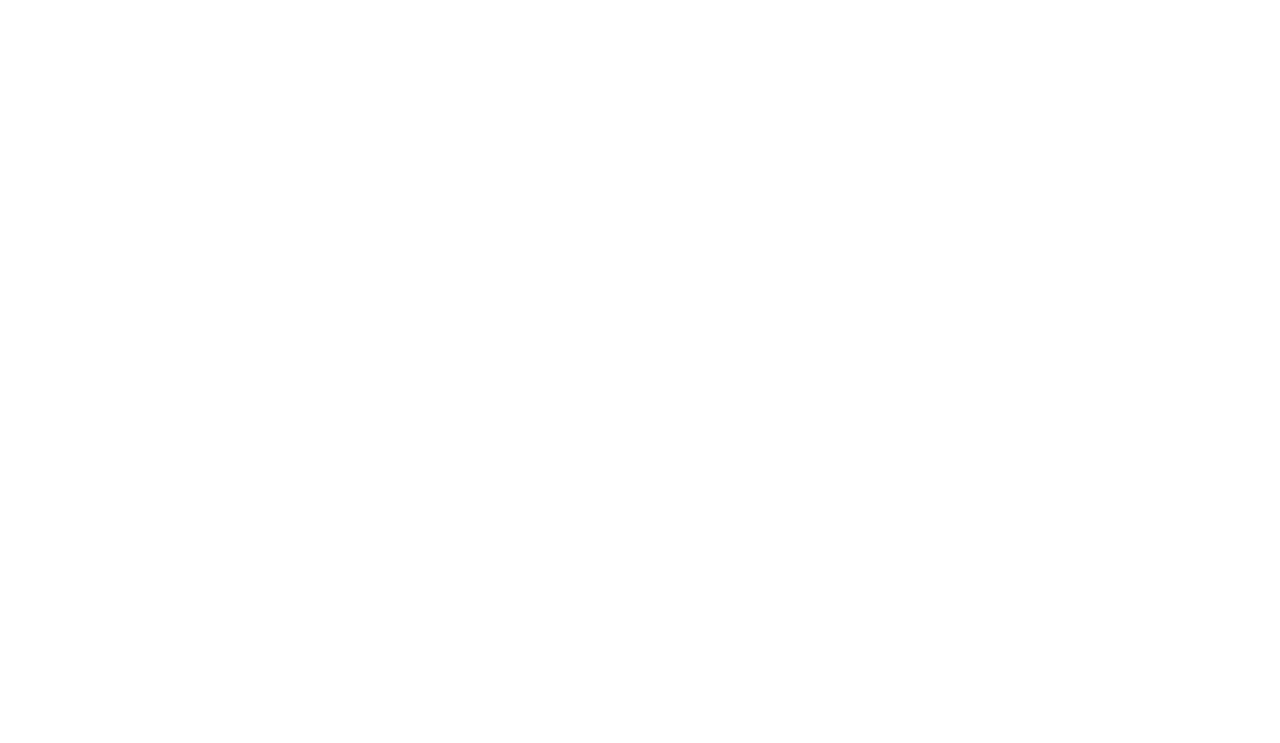
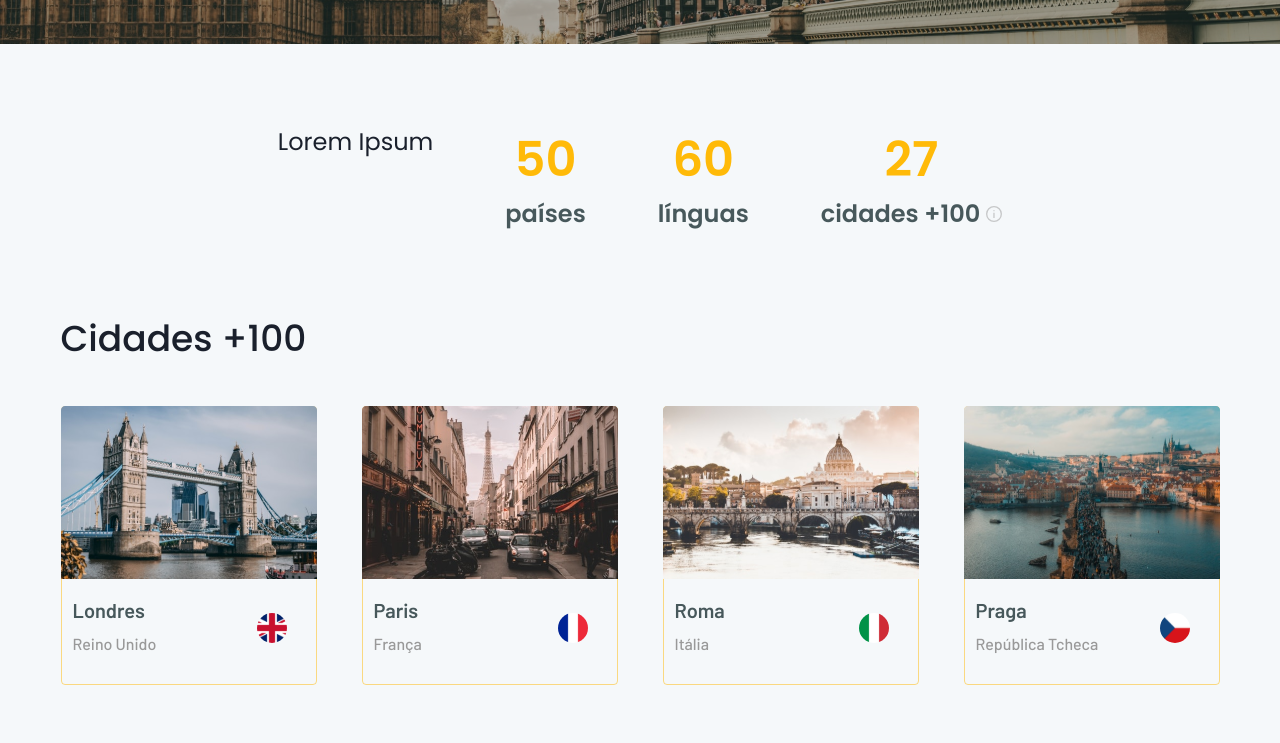
Before and after one commit to pdr3392/worldtrip, a Next.js app: page /africa in a window 1280 px wide. Before the commit this address had no page. Shown: the part 500-1243 px from the top of the page. Before the commit the page ends 800 px from the top, so only its background shows below. Built offline with nearby package versions, Linux system fonts and the light colour scheme; data requests are answered from the project's data file.

Commit message:
data remaining

```diff
--- a/src/components/DestinationMainInfo.tsx
+++ b/src/components/DestinationMainInfo.tsx
@@ -1,7 +1,21 @@
 import { Stack, Text } from "@chakra-ui/react";
 import DestinationSmallInfo from "./DestinationSmallInfo";
 
-export default function DestinationMainInfo() {
+interface ContinentLargeItemsProps {
+  highlight: string;
+  info: string;
+  infoIcon: boolean;
+}
+
+interface DestinationMainInfoProps {
+  mainInfo: string;
+  lgInfo: ContinentLargeItemsProps[];
+}
+
+export default function DestinationMainInfo({
+  mainInfo,
+  lgInfo,
+}: DestinationMainInfoProps) {
   return (
     <Stack maxWidth={1160} ml="auto" mr="auto" direction="row" spacing="4.5rem">
       <Text
@@ -12,15 +26,17 @@
         fontWeight="400"
         lineHeight="2.25rem"
       >
-        A Europa é, por convenção, um dos seis continentes do mundo.
-        Compreendendo a península ocidental da Eurásia, a Europa geralmente
-        divide-se da Ásia a leste pela divisória de águas dos montes Urais, o
-        rio Ural, o mar Cáspio, o Cáucaso, e o mar Negro a sudeste
+        {mainInfo}
       </Text>
 
-      <DestinationSmallInfo highlight="50" info="países" infoIcon={false} />
-      <DestinationSmallInfo highlight="60" info="línguas" infoIcon={false} />
-      <DestinationSmallInfo highlight="27" info="cidades +100" infoIcon />
+      {lgInfo.map((info) => (
+        <DestinationSmallInfo
+          key={info.info}
+          highlight={info.highlight}
+          info={info.info}
+          infoIcon={info.infoIcon}
+        />
+      ))}
     </Stack>
   );
 }
--- /dev/null
+++ b/src/pages/[id].tsx
@@ -0,0 +1,114 @@
+import { Box, Flex, Stack, Text } from "@chakra-ui/react";
+import { GetServerSideProps } from "next";
+import { useRouter } from "next/router";
+import DestinationLargeInfo from "../components/DestinationLargeInfo";
+import DestinationMainInfo from "../components/DestinationMainInfo";
+import Header from "../components/Header";
+import api from "../services/api";
+
+interface ContinentLargeItemsProps {
+  highlight: string;
+  info: string;
+  infoIcon: boolean;
+}
+
+interface ContinentProps {
+  name: string;
+  uid: string;
+  lgInfo: string;
+  callToAction: string;
+  swiperImage: string;
+  lgItems: ContinentLargeItemsProps[];
+}
+
+interface CurrentContinentProps {
+  continent: ContinentProps;
+}
+
+export default function Continent({ continent }: CurrentContinentProps) {
+  return (
+    <Flex direction="column" align="center" h="100vh">
+      <Header needBackward />
+
+      <Flex direction="column" maxWidth={1440} w="100%" bgColor="gray.200">
+        <Box as="div" mb="20">
+          <img src="/images/europeBanner.svg" alt="Banner" />
+        </Box>
+
+        <DestinationMainInfo
+          mainInfo={continent.lgInfo}
+          lgInfo={continent.lgItems}
+        />
+
+        <Box mt="20" maxWidth={1160} ml="auto" mr="auto" mb="9">
+          <Text fontWeight="500" fontSize="2.25rem" lineHeight="3.375rem">
+            Cidades +100
+          </Text>
+          <Stack spacing="6">
+            <Stack mt="10" direction="row" mb="9" spacing="2.813rem">
+              <DestinationLargeInfo
+                city="Londres"
+                country="Reino Unido"
+                folderPath="LondonFolder"
+                elipsePath="UkElipse"
+              />
+              <DestinationLargeInfo
+                city="Paris"
+                country="França"
+                folderPath="ParisFolder"
+                elipsePath="FrElipse"
+              />
+              <DestinationLargeInfo
+                city="Roma"
+                country="Itália"
+                folderPath="RomeFolder"
+                elipsePath="ItElipse"
+              />
+              <DestinationLargeInfo
+                city="Praga"
+                country="República Tcheca"
+                folderPath="PragueFolder"
+                elipsePath="CzElipse"
+              />
+            </Stack>
+
+            <Stack mt="10" direction="row" mb="9" spacing="2.813rem">
+              <DestinationLargeInfo
+                city="Amsterdã"
+                country="Holanda"
+                folderPath="AmsterdamFolder"
+                elipsePath="NlElipse"
+              />
+            </Stack>
+          </Stack>
+        </Box>
+      </Flex>
+    </Flex>
+  );
+}
+
+export const getServerSideProps: GetServerSideProps = async (context) => {
+  const { id } = context.query;
+
+  const result = await api.get("/continents").then((res) => res.data);
+  let continent: ContinentProps;
+
+  continent = result.filter(
+    (continent: ContinentProps) => continent.uid === id
+  )[0];
+
+  if (!continent) {
+    return {
+      redirect: {
+        destination: "/",
+        permanent: false,
+      },
+    };
+  }
+
+  return {
+    props: {
+      continent,
+    },
+  };
+};
```
Also changed, not shown: src/pages/europe.tsx (deleted, +0 -64 lines), 1 other file (tests, documents, lock files or other folders).
